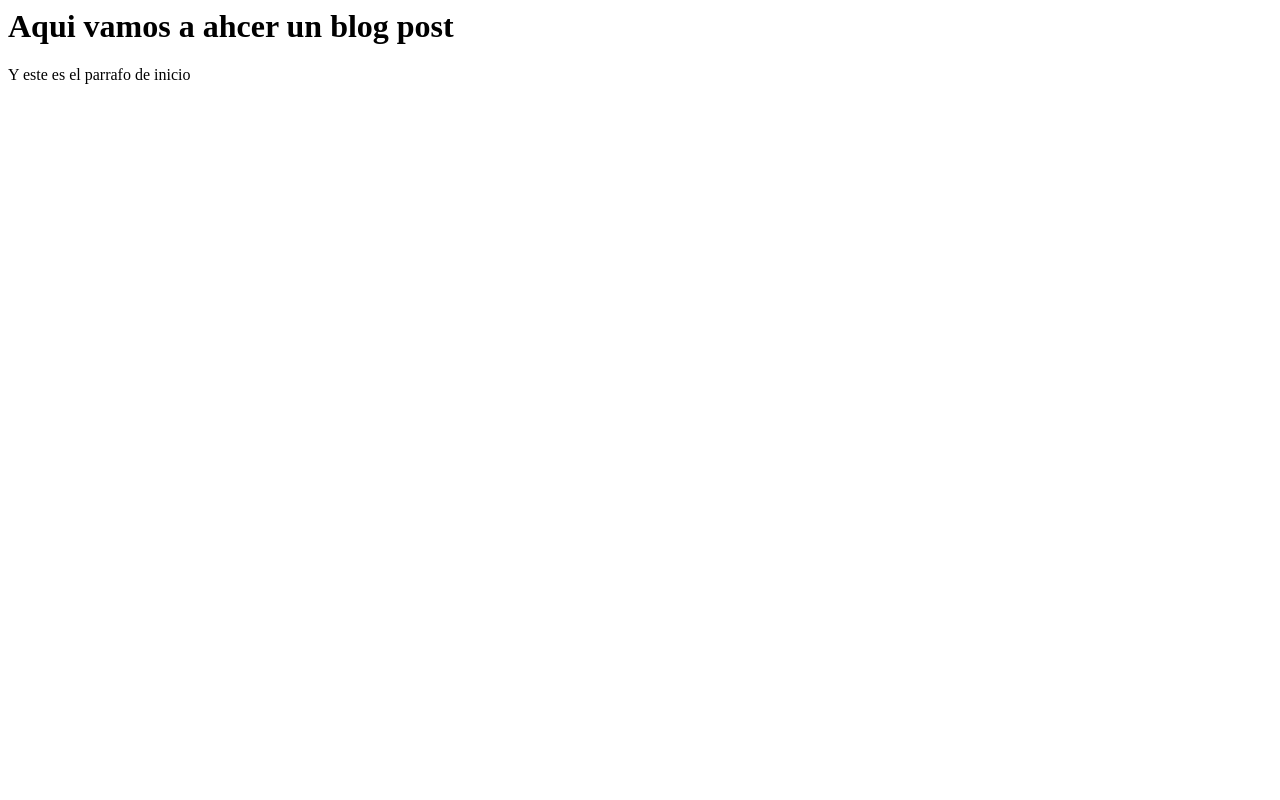
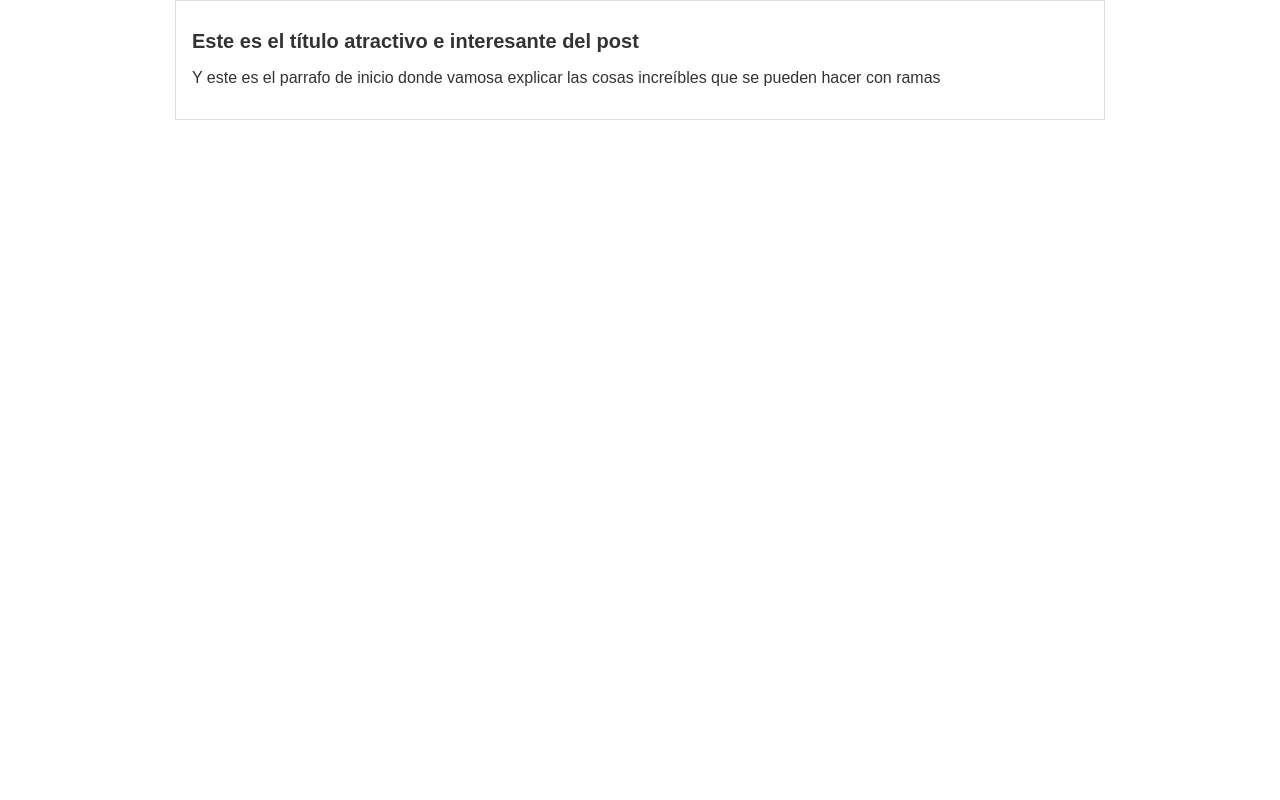
Before and after one commit to Jose-lon/Hyperblog, a PHP site: page /blogpost.html in a window 1280 px wide. Run offline with PHP 8.4, Linux system fonts and the light colour scheme.

Commit message:
Commit del blogspot al más reciente

```diff
--- a/blogpost.html
+++ b/blogpost.html
@@ -1,10 +1,16 @@
 <html>
     <head>
         <title>EL titulo del post</title>
-        <link rel=""stylesheet" href="css/estilos.css" />
+        <link rel="stylesheet" href="css/estilos.css" />
     </head>
     <body>
-        <h1>Aqui vamos a ahcer un blog post</h1>
-        <p>Y este es el parrafo de inicio</p>
+        <div id="container">
+            <div id="post">
+                <h1>Este es el título
+                atractivo e interesante del
+                post</h1>
+                <p>Y este es el parrafo de inicio donde vamosa  explicar las cosas increíbles que se pueden hacer con ramas</p>
+            </div>
+        </div>
     </body>
 </html>
--- a/css/estilos.css
+++ b/css/estilos.css
@@ -1,6 +1,23 @@
 body
 {
-    color: deeppink;
-    text-align: center;
+    color: #333;
+    text-align: left;
     font-family: "Arial";
+    font-size: 16px;
+    margin: 0;
+    padding: 0;
 }
+
+#container
+{
+    width: 70%;
+    padding: 1em;
+    text-align: left;
+    border: 1px solid #DDD;
+    margin: 0 auto;
+}
+
+#container h1
+{
+    font-size: 20px;
+}
```
